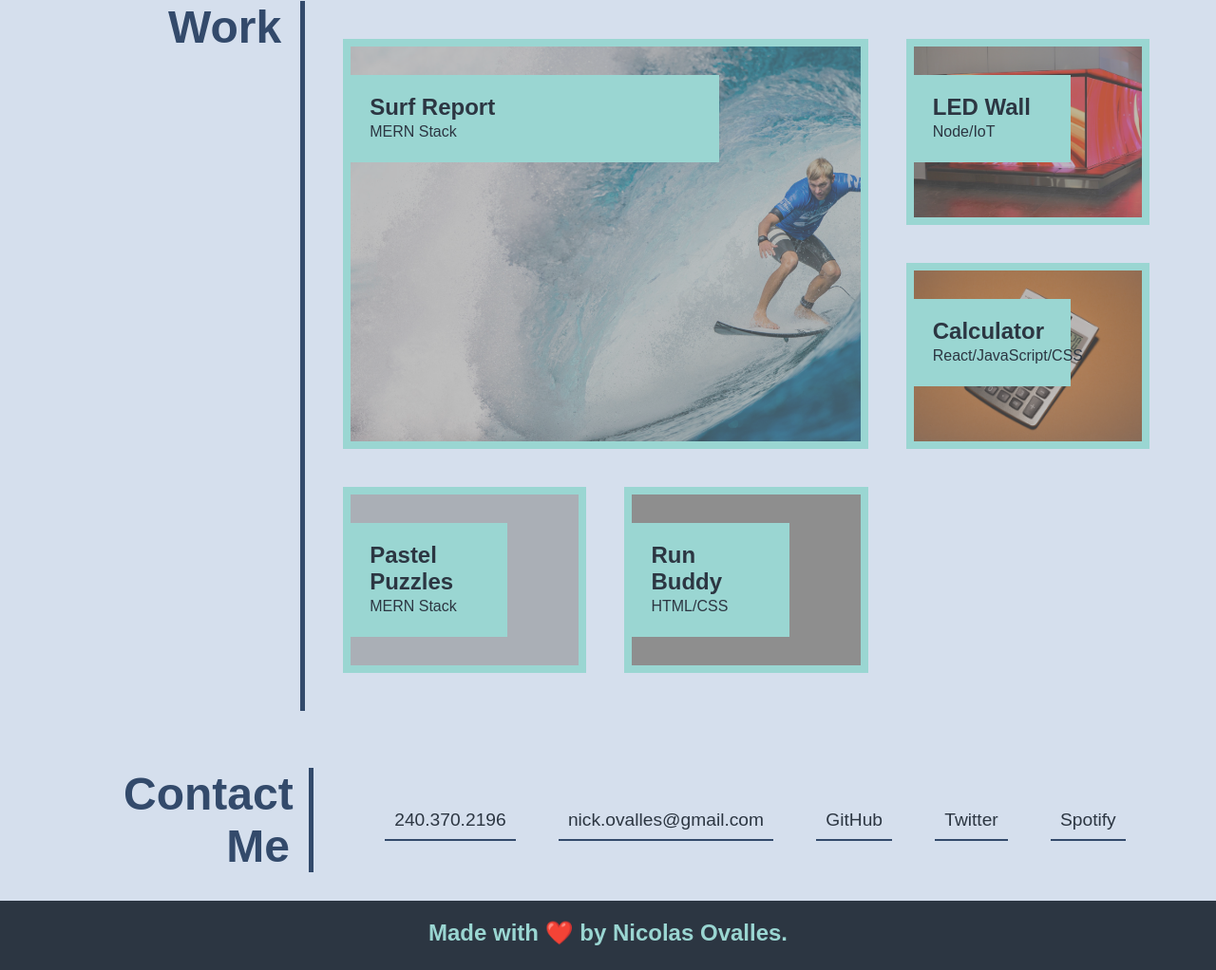
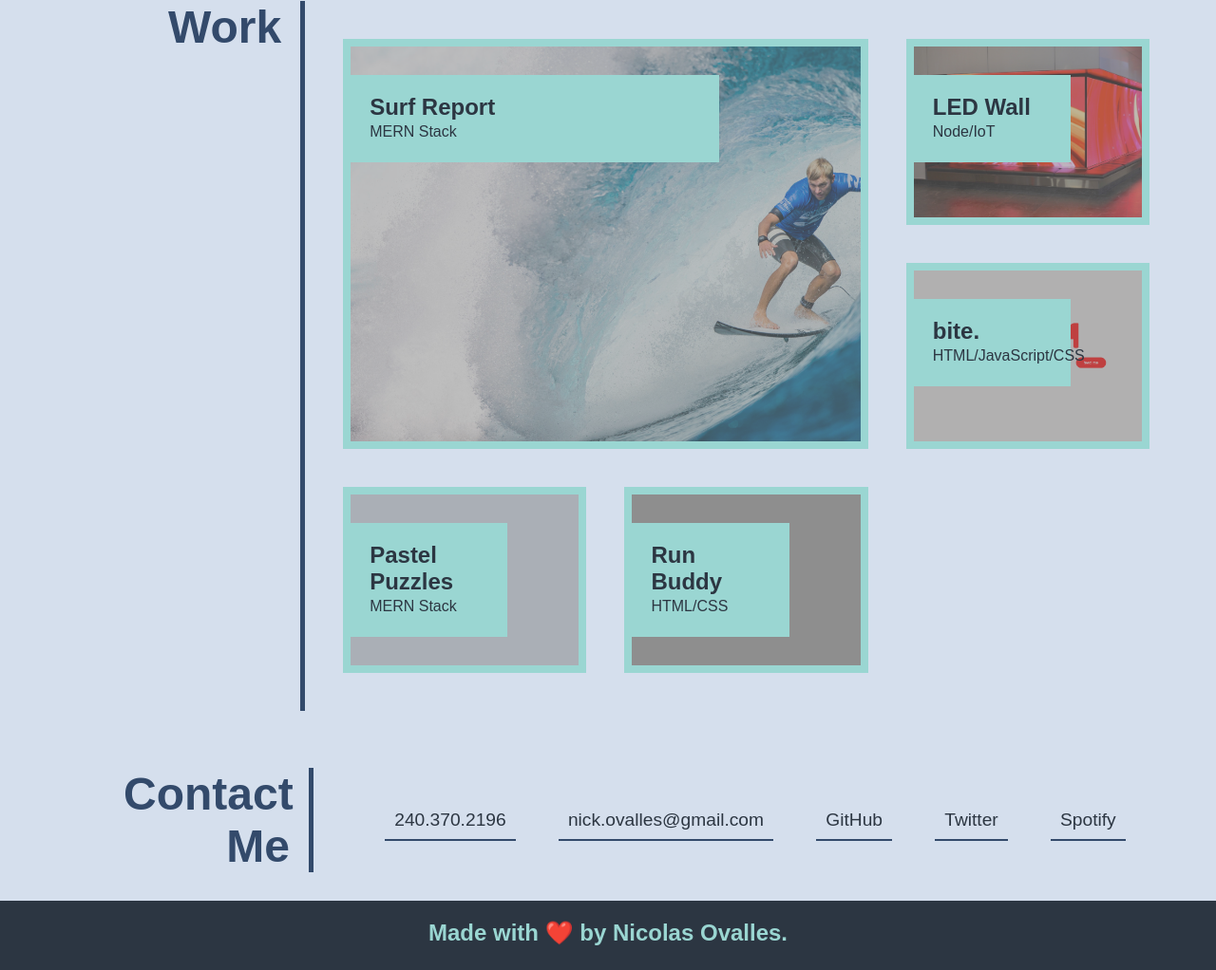
Before and after one commit to nickovalles/professional-portfolio, a plain HTML site: page index.html in a window 1280 px wide. Shown: the part 889-1911 px from the top of the page at 95% size. Drawn offline with Linux system fonts and the light colour scheme; grey boxes are pictures that could not be loaded.

Commit message:
<project updated>

```diff
--- a/assets/style.css
+++ b/assets/style.css
@@ -263,7 +263,7 @@ footer {
 }
 
 .calculator {
-    background-image: url("./images/calculator.jpg");
+    background-image: url("./images/screenshot-2.PNG");
     background-size: cover;
 }
 
--- a/index.html
+++ b/index.html
@@ -73,10 +73,10 @@
                             </div>
                         </a>
 
-                        <a class="grid-item calculator" href="#" target="_blank">
+                        <a class="grid-item calculator" href="#" target="https://nickovalles.github.io/bite/">
                             <div class="blue-background">
-                                <h2 title="Picture of a calculator">Calculator</h2>
-                                <p>React/JavaScript/CSS</p>
+                                <h2 title="Picture of a calculator">bite.</h2>
+                                <p>HTML/JavaScript/CSS</p>
                             </div>
                         </a>
 
```
Also changed, not shown: assets/images/screenshot-2.PNG (added).
